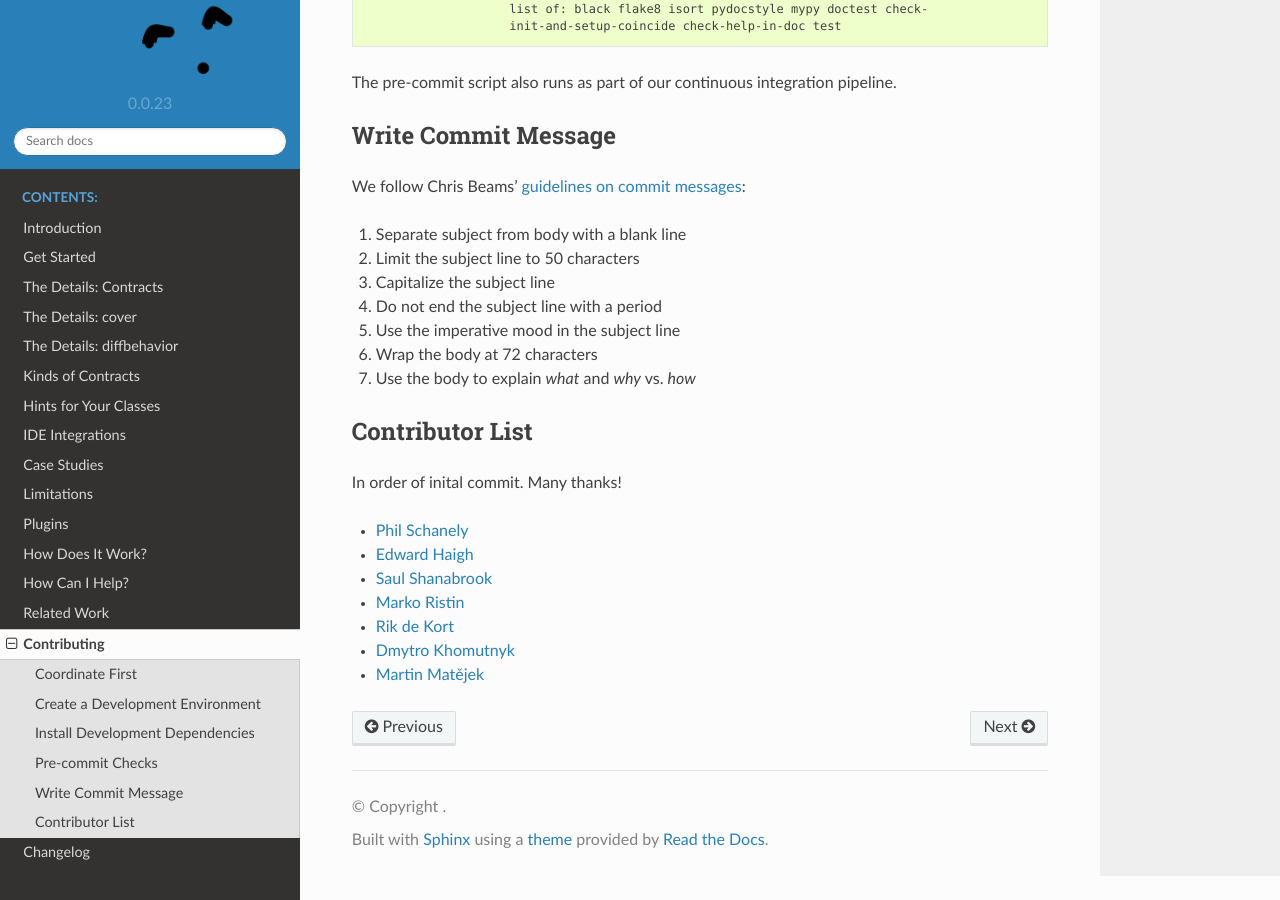
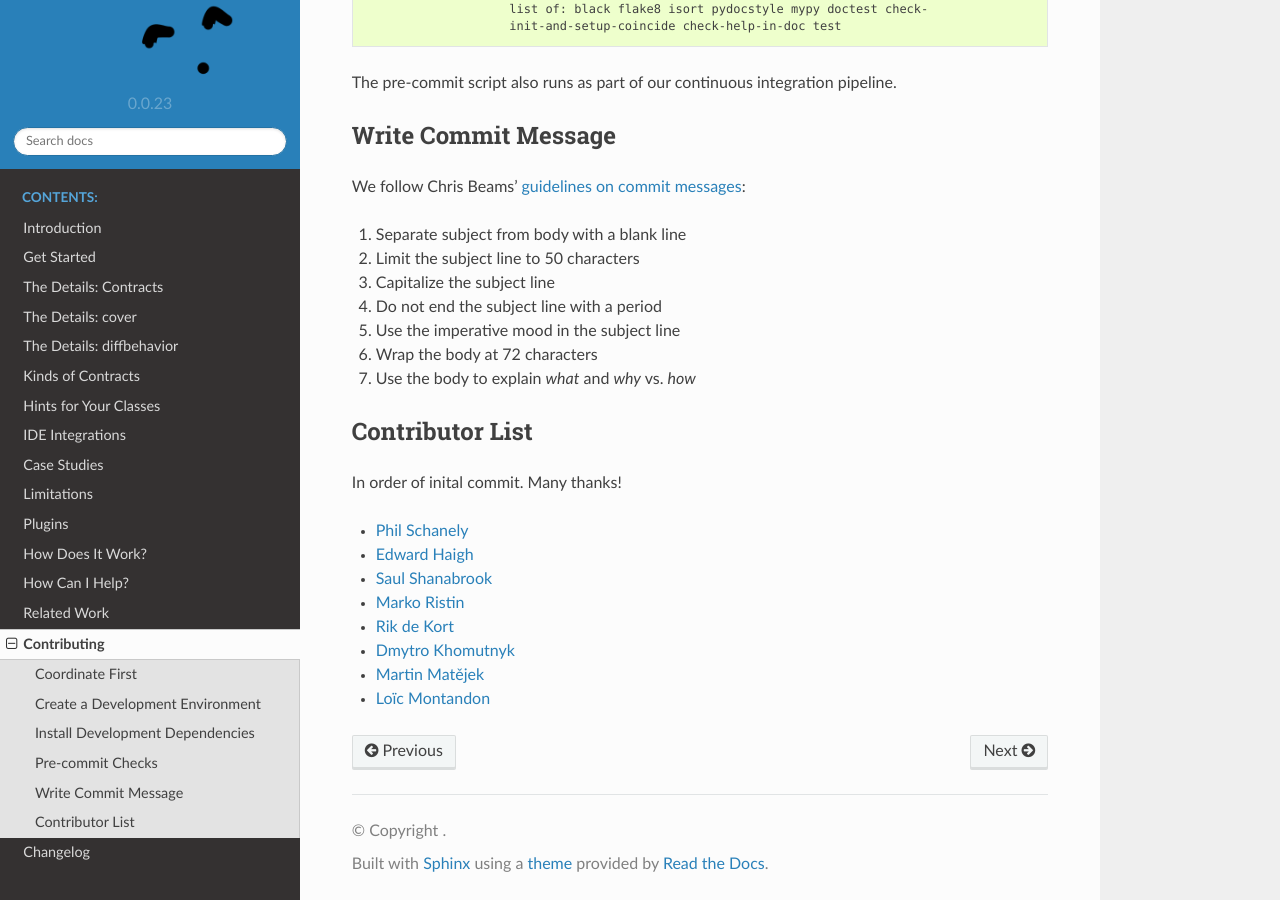
Before and after one commit to pschanely/CrossHair, a Sphinx documentation site: the page built from doc/source/contributing.rst, in a window 1280 px wide and 900 px high, scrolled down 1909 px. Built offline with Sphinx 7.4.7 and the Read the Docs theme 2.0.0, drawn with Linux system fonts in a browser that asks for light colours; the version number is read from the project's files by our own code.

Commit message:
Update contributor list

```diff
--- a/doc/source/contributing.rst
+++ b/doc/source/contributing.rst
@@ -148,3 +148,4 @@ In order of inital commit. Many thanks!
 * `Rik de Kort <https://github.com/Rik-de-Kort>`_
 * `Dmytro Khomutnyk <https://github.com/XoMute>`_
 * `Martin Matějek <https://github.com/mmtj>`_
+* `Loïc Montandon <https://github.com/lmontand>`_
```
